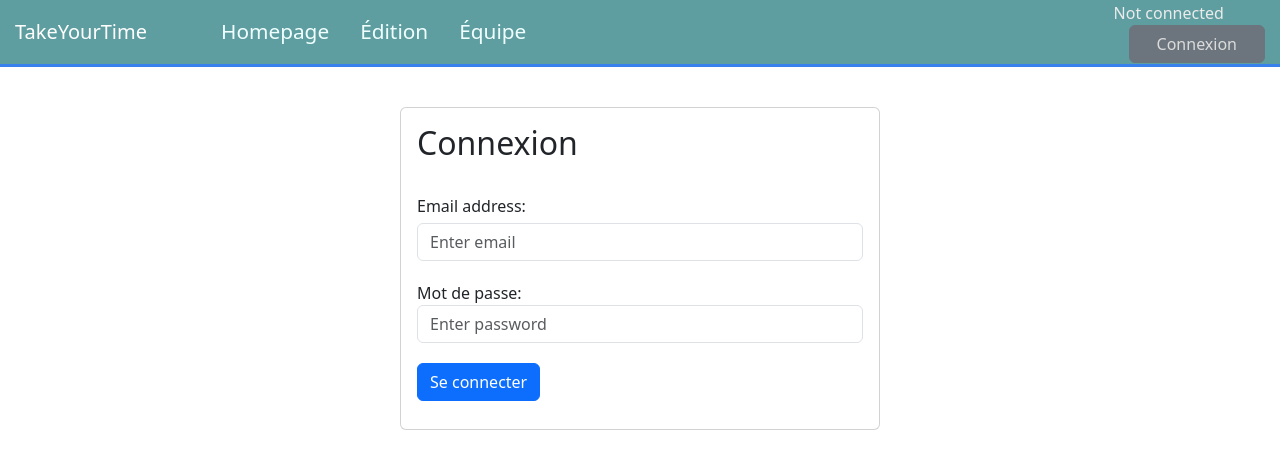
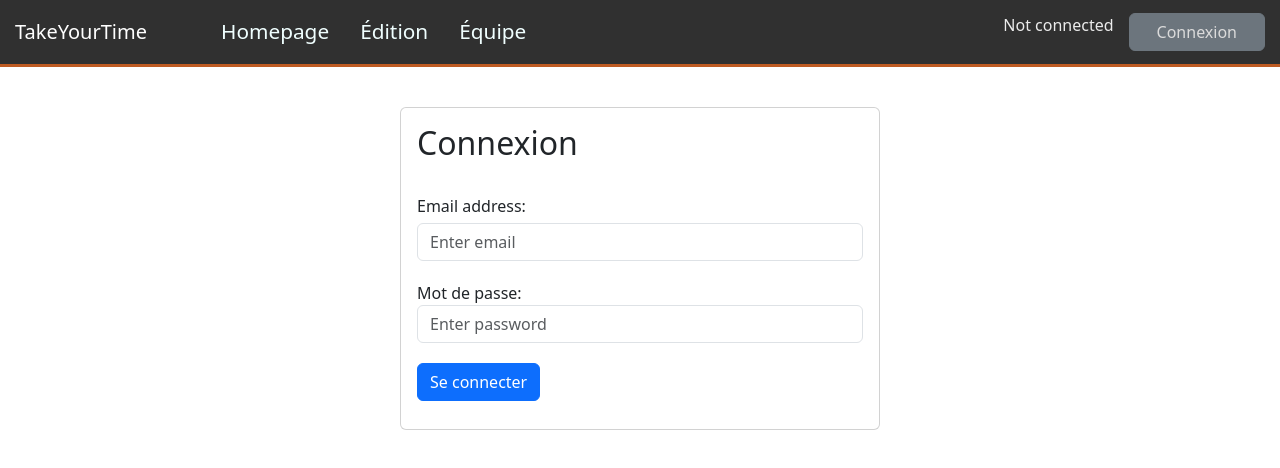
Before and after one commit to remyvin/tse_de3_webservices, a Vue app in the folder front_webservice/: page /Connexion in a window 1280 px wide. Shown: the top 468 px of the page. Built offline with nearby package versions, Linux system fonts and the light colour scheme.

Commit message:
v0.1b
Manage connect/disconnect interactions

```diff
--- a/front_webservice/src/App.vue
+++ b/front_webservice/src/App.vue
@@ -13,16 +13,19 @@
           <b-navbar-nav>
             <b-nav-item> <router-link to="/" class="headerMenuText">Homepage</router-link> </b-nav-item>
             <b-nav-item> <router-link to="/Edition" class="headerMenuText">Édition</router-link> </b-nav-item>
-            <b-nav-item> <router-link to="/Equipe" class="headerMenuText">Équipe</router-link> </b-nav-item>
+            <b-nav-item> <router-link to="/Equipe" class="headerMenuText">Équipe</router-link></b-nav-item>
           </b-navbar-nav>
         </b-collapse>
       </b-navbar>
 
       <div class="connexionSide">
 
-        <div v-if="$userForm.connected == true"> Connected as : {{$userForm.firstName}} </div>
-        <div v-else> Not connected </div>
+        <div v-if="$userForm.connected == true"> Connected as : {{$userForm.firstName}}
+          <b-button class="connexionButton" href="http://localhost:8080">Se déconnecter</b-button>
+        </div>
+        <div v-else class="notConnected"> Not connected
         <b-button class="connexionButton"><router-link to="/Connexion" class="connexionButton">Connexion</router-link></b-button>
+        </div>
       </div>
     </header>
     <router-view/>
@@ -56,8 +59,8 @@ body{
   display: flex;
   align-items:center;
   justify-content: space-between;
-  background-color: cadetblue;
-  border-bottom: solid 3px rgb(57, 129, 236);
+  background-color: rgb(48, 48, 48);
+  border-bottom: solid 3px rgb(190, 91, 34);
   padding-left: 15px;
 }
 
@@ -77,6 +80,7 @@ body{
 .connexionSide{
   align-items:center;
   color: rgb(235, 235, 235);
+  display: flex;
 }
 
 .connexionButton{
@@ -88,4 +92,8 @@ body{
   margin-left: 15px;
 }
 
+.notConnected{
+  margin:auto;
+}
+
 </style>
--- a/front_webservice/src/components/Connexion.vue
+++ b/front_webservice/src/components/Connexion.vue
@@ -4,7 +4,7 @@
     <b-card class="mx-auto">
         <h2> Connexion </h2><br>
 
-            <b-form @submit="onSubmit" v-if="show"> <!-- FORMULAIRE DE CONNEXION -->
+            <b-form @submit="onSubmit" v-on:submit.prevent> <!-- FORMULAIRE DE CONNEXION -->
                 <b-form-group id="input-group-1" label="Email address:" label-for="input-1">
                     <b-form-input id="input-1" v-model="form.email" type="email" placeholder="Enter email" class="formInputs" required> </b-form-input>
                 </b-form-group>
@@ -37,7 +37,6 @@ export default {
     methods: {
       onSubmit(event) {
         event.preventDefault()
-        alert(JSON.stringify(this.form))
         this.$userForm.email = this.form.email;
         this.$userForm.password = this.form.password;
 
@@ -78,7 +77,13 @@ export default {
                 this.$userForm.teamNumber = teamNumber_nodes[0].firstChild.data;
 
                 this.$userForm.connected = true;
+                if(this.$userForm.role == "manager"){
+                    this.$isManager = true;
+                    console.log('check manager');
+                }
                 console.log(this.$userForm); // FULL FORMULAIRE UTILISATEUR REMPLI
+
+                this.$router.push('/') //RETOURNER SUR LA HOMEPAGE SANS FULL REFRESH
                 })
                 .catch(err=>{console.log(err)});
       }
--- a/front_webservice/src/main.js
+++ b/front_webservice/src/main.js
@@ -23,6 +23,8 @@ Vue.prototype.$userForm = {
   connected:false
 }
 
+Vue.prototype.$isManager = false
+
 new Vue({
   router,
   render: h => h(App)
```
